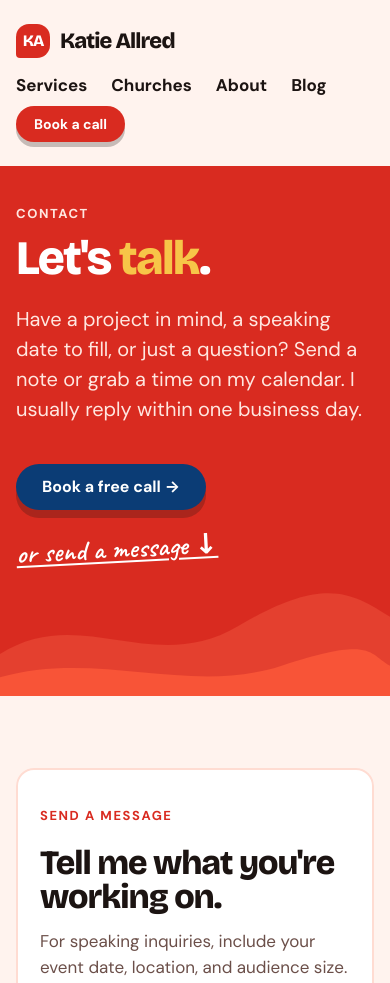
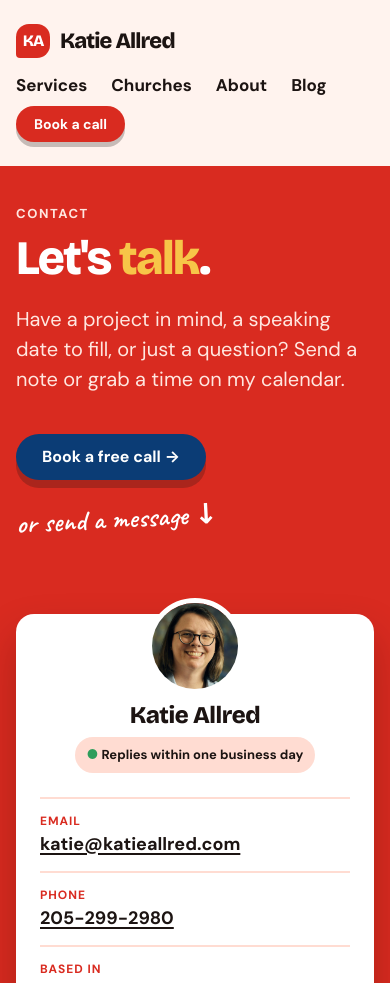
Before and after one commit to katiejallred/personal, a Jekyll site: the page built from pages/contact.html, in a window 390 px wide. Shown: the top 983 px of the page. Built offline with Jekyll 4.4.1, drawn with Linux system fonts in a browser that asks for light colours; a script that is not in the unit is left out; some of the changed text lies outside the part shown.

Commit message:
Redesign the contact page (#30)
- Hero: a contact card with avatar, reply-time badge, email, phone and
  location sits beside the headline, so people can reach Katie without
  scrolling.
- Sidebar: the duplicate details card becomes "What happens after you
  hit send" (three steps) plus a Follow along card, filling the space
  beside the form.
- Routes: adds "Serving a church" and lays the four cards out two by two.


Claude-Session: https://claude.ai/code/session_01WN9WAfd6bJGG5VAS74eETi

Co-authored-by: Claude Opus 5.5 <noreply@anthropic.com>

```diff
--- a/assets/css/main.css
+++ b/assets/css/main.css
@@ -1716,21 +1716,6 @@ code, pre, kbd, samp {
   color: var(--on-red-soft);
 }
 
-.contact-details {
-  box-shadow: inset 0 0 0 2px var(--blush);
-}
-
-.contact-details dt {
-  font: 700 13px/16px var(--font-sans);
-  letter-spacing: 0.08em;
-  text-transform: uppercase;
-  color: var(--red);
-}
-
-.contact-details dd {
-  margin-top: var(--space-1);
-  overflow-wrap: anywhere;
-}
 
 .card .contact-social {
   list-style: none;
@@ -2543,3 +2528,100 @@ code, pre, kbd, samp {
   padding-top: var(--space-2);
   border-top: 1px solid rgba(107, 79, 73, 0.2);
 }
+
+/* --- Contact --- */
+.reach-card {
+  justify-self: center;
+  width: min(100%, 360px);
+  padding: var(--space-4);
+  background: var(--surface);
+  color: var(--ink);
+  border-radius: var(--radius-card);
+  box-shadow: var(--shadow-card);
+  transform: rotate(2deg);
+  text-align: center;
+}
+
+.reach-avatar {
+  width: 96px;
+  height: 96px;
+  margin: calc(var(--space-6) * -1) auto var(--space-2);
+  border-radius: 50%;
+  border: 5px solid var(--surface);
+  object-fit: cover;
+}
+
+.reach-name {
+  font: 800 24px/1.1 var(--font-display);
+  letter-spacing: -0.02em;
+}
+
+.reach-reply {
+  display: inline-block;
+  margin-top: var(--space-2);
+  padding: 5px 12px;
+  border-radius: var(--radius-pill);
+  background: var(--blush);
+  font-size: 13px;
+  font-weight: 700;
+}
+
+.reach-reply span {
+  color: #2E9D5B;
+}
+
+.reach-links {
+  list-style: none;
+  padding: 0;
+  margin-top: var(--space-4);
+  text-align: left;
+  border-top: 2px solid var(--blush);
+}
+
+.reach-links li {
+  display: grid;
+  gap: 2px;
+  padding: var(--space-3) 0;
+  border-bottom: 2px solid var(--blush);
+  overflow-wrap: anywhere;
+}
+
+.reach-links li:last-child {
+  border-bottom: 0;
+  padding-bottom: 0;
+}
+
+.reach-kind {
+  font: 700 12px/16px var(--font-sans);
+  letter-spacing: 0.08em;
+  text-transform: uppercase;
+  color: var(--red);
+}
+
+.reach-links a {
+  font-weight: 700;
+  font-size: 18px;
+  color: var(--ink);
+}
+
+@media (max-width: 899px) {
+  .contact-hero .reach-card {
+    margin-top: var(--space-6);
+    transform: none;
+  }
+}
+
+.contact-next,
+.contact-follow {
+  box-shadow: inset 0 0 0 2px var(--blush);
+}
+
+.contact-next h3,
+.contact-follow h3 {
+  font-size: 20px;
+  line-height: 24px;
+}
+
+.card-grid-2 {
+  grid-template-columns: repeat(auto-fit, minmax(min(100%, 380px), 1fr));
+}
--- a/pages/contact.html
+++ b/pages/contact.html
@@ -9,16 +9,26 @@ seo_title: Contact Katie Allred
 ---
 {%- assign book = site.contact.booking | relative_url -%}
 
-<section class="hero page-hero" aria-labelledby="hero-title">
+<section class="hero home-hero contact-hero" aria-labelledby="hero-title">
   <div class="wrap">
     <div>
       <p class="label home-hero-label">Contact</p>
       <h1 class="hero-title" id="hero-title">Let's <em>talk</em>.</h1>
-      <p class="hero-lede">Have a project in mind, a speaking date to fill, or just a question? Send a note or grab a time on my calendar. I usually reply within one business day.</p>
+      <p class="hero-lede">Have a project in mind, a speaking date to fill, or just a question? Send a note or grab a time on my calendar.</p>
       <div class="hero-actions">
         <a class="btn btn-blue" href="{{ book }}">Book a free call →</a>
         <a class="aside" href="#message-title">or send a message ↓</a>
       </div>
+    </div>
+    <div class="reach-card">
+      <img class="reach-avatar" src="{{ '/assets/images/headshots/katie-allred-avatar.jpg' | relative_url }}" alt="" width="576" height="576">
+      <p class="reach-name">Katie Allred</p>
+      <p class="reach-reply"><span aria-hidden="true">●</span> Replies within one business day</p>
+      <ul class="reach-links">
+        <li><span class="reach-kind">Email</span><a href="mailto:{{ site.contact.email }}">{{ site.contact.email }}</a></li>
+        <li><span class="reach-kind">Phone</span><a href="tel:{{ site.contact.phone_tel }}">{{ site.contact.phone }}</a></li>
+        <li><span class="reach-kind">Based in</span>{{ site.contact.location }} · Central Time</li>
+      </ul>
     </div>
   </div>
   <svg class="waveband" viewBox="0 0 1440 600" preserveAspectRatio="none" aria-hidden="true" focusable="false">
@@ -43,30 +53,22 @@ seo_title: Contact Katie Allred
         <p>Book a free 30-minute call. No pitch, just a real conversation about your goals and whether we're a good fit.</p>
         <a class="btn btn-red btn-sm" href="{{ book }}">Pick a time →</a>
       </div>
-      <dl class="card contact-details">
-        <div>
-          <dt>Email</dt>
-          <dd><a href="mailto:{{ site.contact.email }}">{{ site.contact.email }}</a></dd>
+      <div class="card contact-next">
+        <h3>What happens after you hit send</h3>
+        <ol class="booking-steps">
+          <li><strong>Your note comes straight to my inbox.</strong> Tell me as much or as little as you like.</li>
+          <li><strong>You hear back within one business day</strong> with answers or a couple of questions.</li>
+          <li><strong>If it's a fit, we set up a free call</strong> to shape a plan and a price.</li>
+        </ol>
       </div>
-        <div>
-          <dt>Phone</dt>
-          <dd><a href="tel:{{ site.contact.phone_tel }}">{{ site.contact.phone }}</a></dd>
-        </div>
-        <div>
-          <dt>Based in</dt>
-          <dd>{{ site.contact.location }} · Central Time</dd>
-        </div>
-        <div>
-          <dt>Follow along</dt>
-          <dd>
+      <div class="card contact-follow">
+        <h3>Follow along</h3>
         <ul class="contact-social">
           {%- for link in site.data.social %}
           <li><a href="{{ link.url }}" aria-label="{{ link.name }}" title="{{ link.name }}">{% include icons/{{ link.icon }}.svg %}</a></li>
           {%- endfor %}
         </ul>
-          </dd>
       </div>
-      </dl>
     </aside>
   </div>
 </section>
@@ -77,7 +79,7 @@ seo_title: Contact Katie Allred
       <p class="label">Find the fastest route</p>
       <h2 class="section-title" id="route-title">What are you reaching out about?</h2>
     </header>
-    <ul class="card-grid">
+    <ul class="card-grid card-grid-2">
       <li class="card">
         <h3>Hiring me for a project</h3>
         <p>Audits, AI training, community strategy, or a new website. A free call is the quickest way to a clear plan and price.</p>
@@ -93,6 +95,11 @@ seo_title: Contact Katie Allred
         <p>Send your show or outlet, the topic, and your timeline. I'm glad to talk AI, online community, and faith and tech.</p>
         <a class="btn btn-red btn-sm" href="mailto:{{ site.contact.email }}?subject=Media%20request">Email me →</a>
       </li>
+      <li class="card">
+        <h3>Serving a church</h3>
+        <p>Audits, secret shopper visits, AI staff training, and websites built for ministry teams, priced for church budgets.</p>
+        <a class="btn btn-red btn-sm" href="{{ '/churches/' | relative_url }}">Church packages →</a>
+      </li>
     </ul>
   </div>
 </section>
```
Lines whose indentation alone changed are shown as unchanged.
